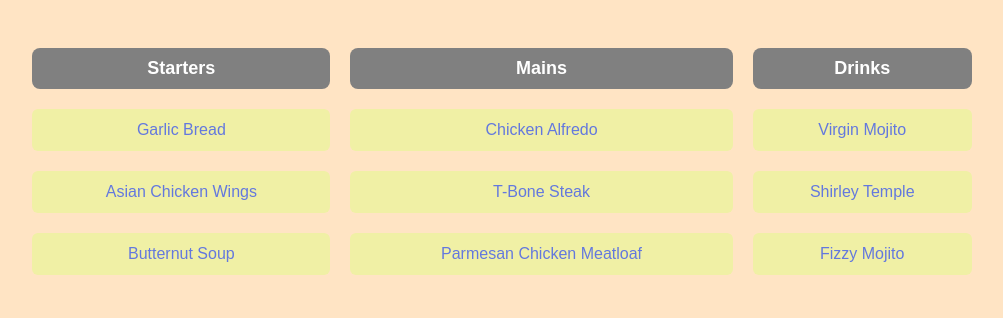
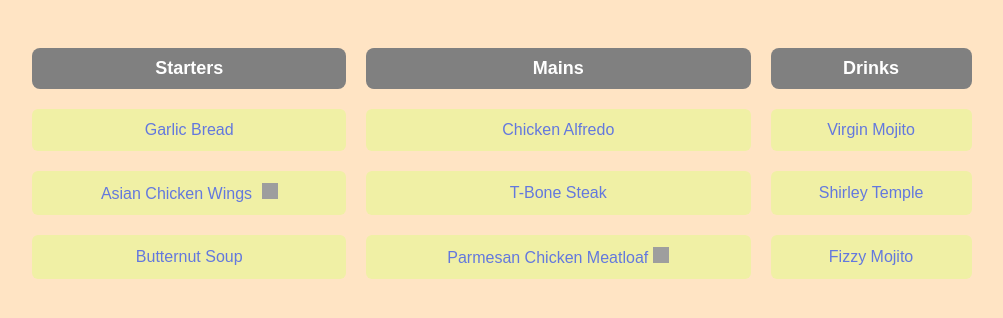
Before and after one commit to brimiq/Restaurant-menu, a plain HTML site: page index.html in a window 1280 px wide. Shown: the whole page, without its empty margins (138-1141 px from the left). Drawn offline with Linux system fonts and the light colour scheme; grey boxes are pictures that could not be loaded.

Commit message:
added icons next to the spicy items

```diff
--- a/index.css
+++ b/index.css
@@ -31,3 +31,9 @@ td{
 tr:hover td{
    background:#5e5efb ;
 }
+
+.icon{
+width: 16px;
+height: 16px;
+margin-left: 5px;
+}
--- a/index.html
+++ b/index.html
@@ -20,13 +20,13 @@
       <td>Virgin Mojito</td>
     </tr>
     <tr>
-      <td>Asian Chicken Wings</td>
+      <td>Asian Chicken Wings <img src="https://thumbnail.imgbin.com/17/24/21/red-chilly-minimalist-red-chili-pepper-icon-3LZf8yrU_t.jpg" class="icon"/></td>
       <td>T-Bone Steak</td>
       <td>Shirley Temple</td>
     </tr>
     <tr>
       <td>Butternut Soup</td>
-      <td>Parmesan Chicken Meatloaf</td>
+      <td>Parmesan Chicken Meatloaf<img src="https://thumbnail.imgbin.com/17/24/21/red-chilly-minimalist-red-chili-pepper-icon-3LZf8yrU_t.jpg" class="icon"/></td>
       <td>Fizzy Mojito</td>
     </tr>
   </table>
```
